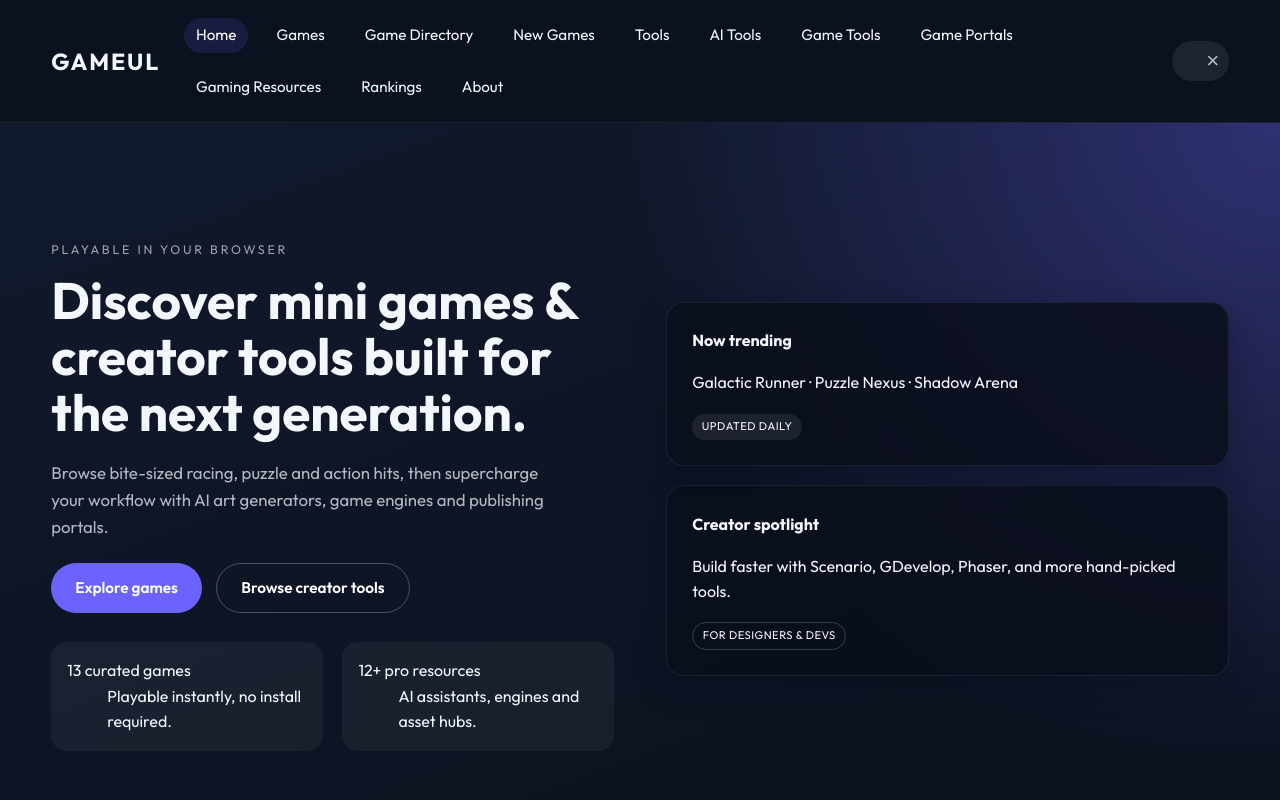
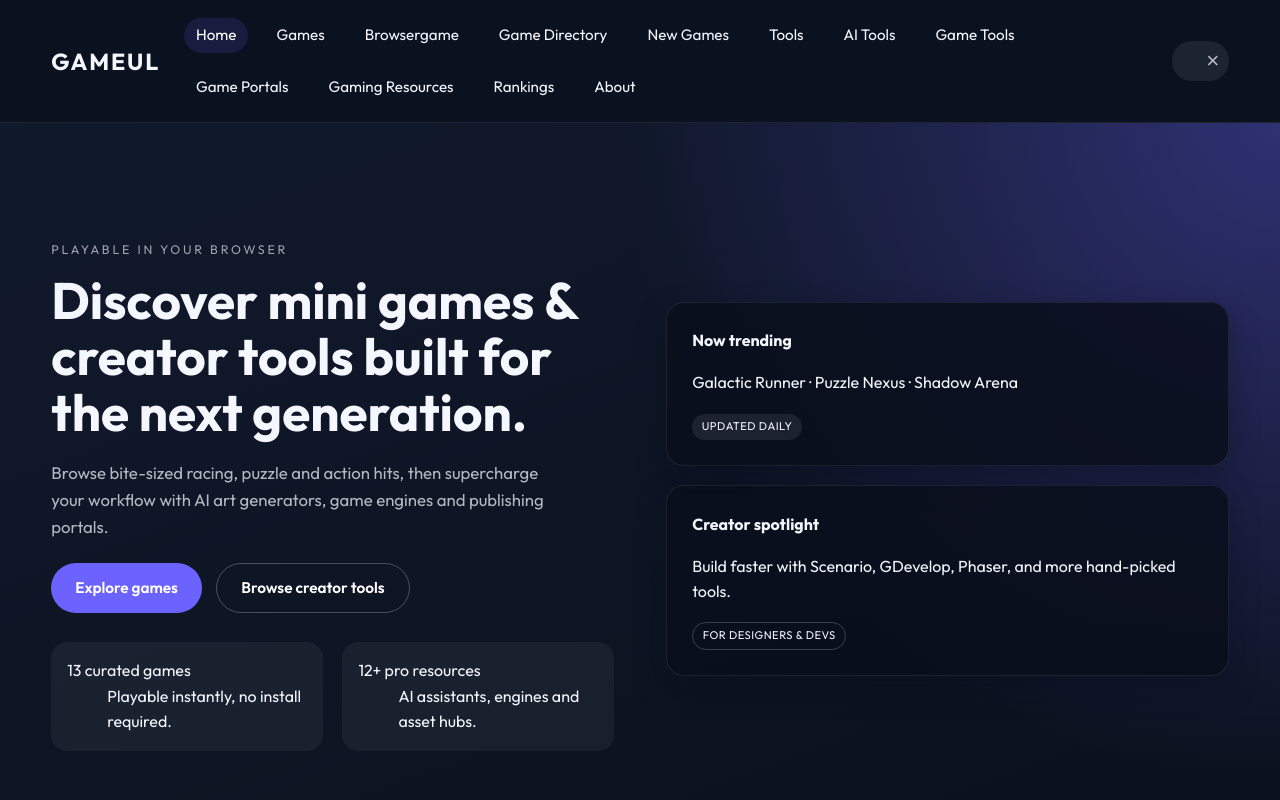
Before and after one commit to youxunzhang/gameul.com, a plain HTML site: page index.html in a window 1280 px wide. Shown: the top 800 px of the page. Drawn offline with Linux system fonts and the light colour scheme.

Commit message:
Add Browsergame link to homepage navigation

```diff
--- a/index.html
+++ b/index.html
@@ -52,6 +52,7 @@
       <nav class="main-nav" aria-label="Primary">
         <a class="nav-link" data-nav="home" href="/">Home</a>
         <a class="nav-link" data-nav="games" href="/games/">Games</a>
+        <a class="nav-link" data-nav="browsergame" href="/browsergame/">Browsergame</a>
         <a class="nav-link" data-nav="game-directory" href="/games/directory/">Game Directory</a>
         <a class="nav-link" data-nav="new-games" href="/games/new-game/">New Games</a>
         <a class="nav-link" data-nav="tools" href="/tools/">Tools</a>
```
